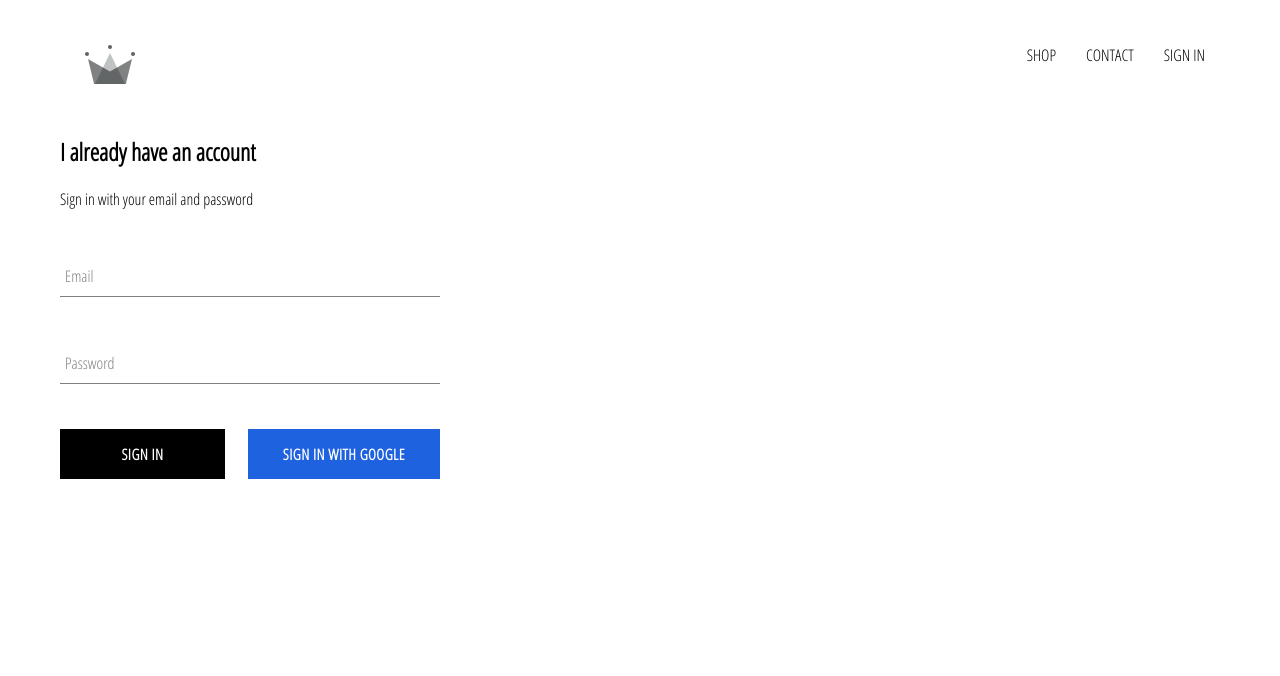
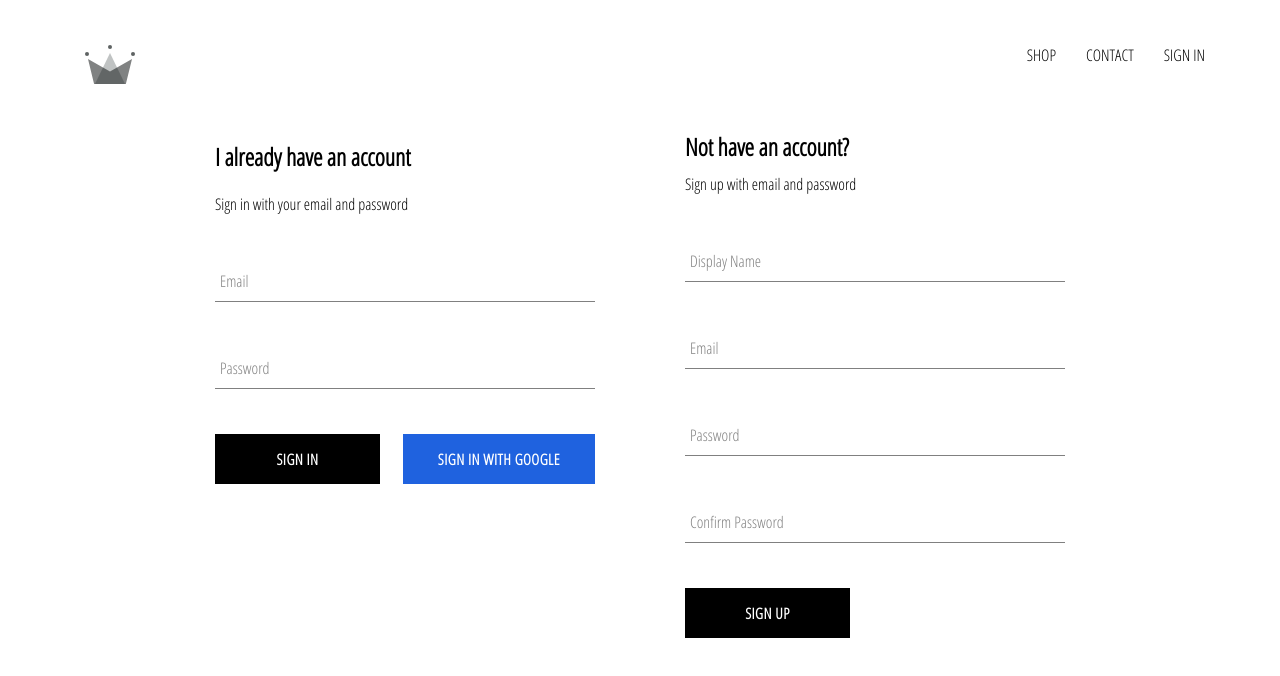
Before and after one commit to Thanh1999/react-clothing, a React (Create React App) app: page /sign in a window 1280 px wide. Shown: the top 676 px of the page. Built offline with nearby package versions, Linux system fonts and the light colour scheme; no server answers.

Commit message:
implement sign-up

```diff
--- a/src/App.js
+++ b/src/App.js
@@ -2,42 +2,56 @@
 import { Route, Switch } from 'react-router-dom';
 import './App.css';
 import Header from './components/header/header';
-import { auth } from './firebase/firebase.utils';
+import { auth, createUserProfileDocument } from './firebase/firebase.utils';
 import HomePage from './pages/homepage/HomePage';
 import ShopPage from './pages/shop/ShopPage';
 import SignInSignUpPage from './pages/sign-in-and-sign-up-page/sign-in-and-sign-up-page';
 
 class App extends Component {
 
-  constructor(){
+  constructor() {
     super();
-    this.state={
+    this.state = {
       currentUser: null
     }
   }
 
-  unsubscribeFromAuth=null;
+  unsubscribeFromAuth = null;
 
-  componentDidMount(){
-    this.unsubscribeFromAuth = auth.onAuthStateChanged(user=>{
-      this.setState({currentUser: user});
-      console.log(user);
+  componentDidMount() {
+    this.unsubscribeFromAuth = auth.onAuthStateChanged(async user => {
+      if (user) {
+        const userRef = await createUserProfileDocument(user);
+        userRef.onSnapshot(snapshot => {
+          this.setState({
+            currentUser: {
+              id: snapshot.id,
+              ...snapshot.data()
+            }
+          }, () => {
+            console.log(this.state);
+          })
+        })
+      } else {
+        this.setState({ currentUser: user })
+      }
+
     })
   }
 
-  componentWillUnmount(){
+  componentWillUnmount() {
     this.unsubscribeFromAuth();
   }
 
-  render(){
+  render() {
     return (
       <div>
-        <Header currentUser={this.state.currentUser}/>
-          <Switch>
-            <Route exact component={HomePage} path='/' />
-            <Route component={ShopPage} path='/shop' />
-            <Route component={SignInSignUpPage} path='/sign' />
-          </Switch>
+        <Header currentUser={this.state.currentUser} />
+        <Switch>
+          <Route exact component={HomePage} path='/' />
+          <Route component={ShopPage} path='/shop' />
+          <Route component={SignInSignUpPage} path='/sign' />
+        </Switch>
       </div>
     );
   }
--- /dev/null
+++ b/src/components/sign-up/sign-up.js
@@ -0,0 +1,96 @@
+import FormInput from '../form-input/form-input'
+import CustomButton from '../button/button'
+import './sign-up.scss'
+import { Component } from 'react'
+import { auth, createUserProfileDocument } from '../../firebase/firebase.utils';
+
+class SignUp extends Component {
+    constructor() {
+        super();
+        this.state = {
+            displayName: '',
+            email: '',
+            password: '',
+            confirmPassword: ''
+        }
+
+    }
+
+    handleSubmit = async (event) => {
+        event.preventDefault();
+
+        const { displayName, email, password, confirmPassword } = this.state;
+
+        if (password !== confirmPassword) {
+            alert(`password don't match`);
+            return;
+        }
+
+        try {
+
+            const { user } = await auth.createUserWithEmailAndPassword(email, password);
+            await createUserProfileDocument(user, { displayName });
+            this.setState({
+                displayName: '',
+                email: '',
+                password: '',
+                confirmPassword: ''
+            });
+
+        } catch (error) {
+            console.error(error);
+        }
+    }
+
+    handelChange = event => {
+        const { name, value } = event.target;
+        this.setState({
+            [name]: value
+        })
+    }
+
+    render() {
+        return <div className='sign-up'>
+            <h2 className='title'>Not have an account?</h2>
+            <span>Sign up with email and password</span>
+            <form className='sign-up-form' onSubmit={this.handleSubmit}>
+                <FormInput type='text'
+                    name='displayName'
+                    value={this.state.displayName}
+                    handelChange={this.handelChange}
+                    label='Display Name'
+                    required
+                />
+
+                <FormInput type='text'
+                    name='email'
+                    value
+                    ={this.state.email}
+                    handelChange={this.handelChange}
+                    label='Email'
+                    required
+                />
+
+                <FormInput type='password'
+                    name='password'
+                    value={this.state.password}
+                    handelChange={this.handelChange}
+                    label='Password'
+                    required
+                />
+
+                <FormInput type='password'
+                    name='confirmPassword'
+                    value={this.state.confirmPassword}
+                    handelChange={this.handelChange}
+                    label='Confirm Password'
+                    required
+                />
+
+                <CustomButton type='submit'>Sign UP</CustomButton>
+            </form>
+        </div>
+    }
+}
+
+export default SignUp
--- /dev/null
+++ b/src/components/sign-up/sign-up.scss
@@ -0,0 +1,9 @@
+.sign-up{
+    display: flex;
+    flex-direction: column;
+    width: 380px;
+
+    .title{
+        margin: 10px 0;
+    }
+}
--- a/src/firebase/firebase.utils.js
+++ b/src/firebase/firebase.utils.js
@@ -12,6 +12,26 @@
     measurementId: "G-302E6P1L0G"
   };
 
+  export const createUserProfileDocument = async (userAuth, additionalData) => {
+      if(!userAuth) return;
+
+      const userRef = firestore.doc(`users/${userAuth.uid}`);
+      const userSnap = await userRef.get();
+
+        if(!userSnap.exists){
+          const {displayName, email} = userAuth;
+          const createAt = new Date();
+          try{
+            await userRef.set({displayName, email, createAt, ...additionalData})
+          }catch (error){
+            console.log('error creating user ', error.message);
+          }
+
+        }
+
+        return userRef;
+    }
+
   firebase.initializeApp(config);
 
   export const auth = firebase.auth();
--- a/src/pages/sign-in-and-sign-up-page/sign-in-and-sign-up-page.js
+++ b/src/pages/sign-in-and-sign-up-page/sign-in-and-sign-up-page.js
@@ -1,9 +1,11 @@
 import "./sign-in-and-sign-up-page.scss"
 import SignIn from "../../components/sign-in/sign-in"
+import SignUP from "../../components/sign-up/sign-up"
 
-const SignInSignUpPage = ()=>
-<div className='sign-in-and-sign-up'>
-    <SignIn/>
-</div>
+const SignInSignUpPage = () =>
+    <div className='sign-in-and-sign-up'>
+        <SignIn />
+        <SignUP />
+    </div>
 
 export default SignInSignUpPage
--- a/src/pages/sign-in-and-sign-up-page/sign-in-and-sign-up-page.scss
+++ b/src/pages/sign-in-and-sign-up-page/sign-in-and-sign-up-page.scss
@@ -0,0 +1,6 @@
+.sign-in-and-sign-up{
+    width: 850px;
+    display: flex;
+    justify-content: space-between;
+    margin: 30px auto;
+}
```
